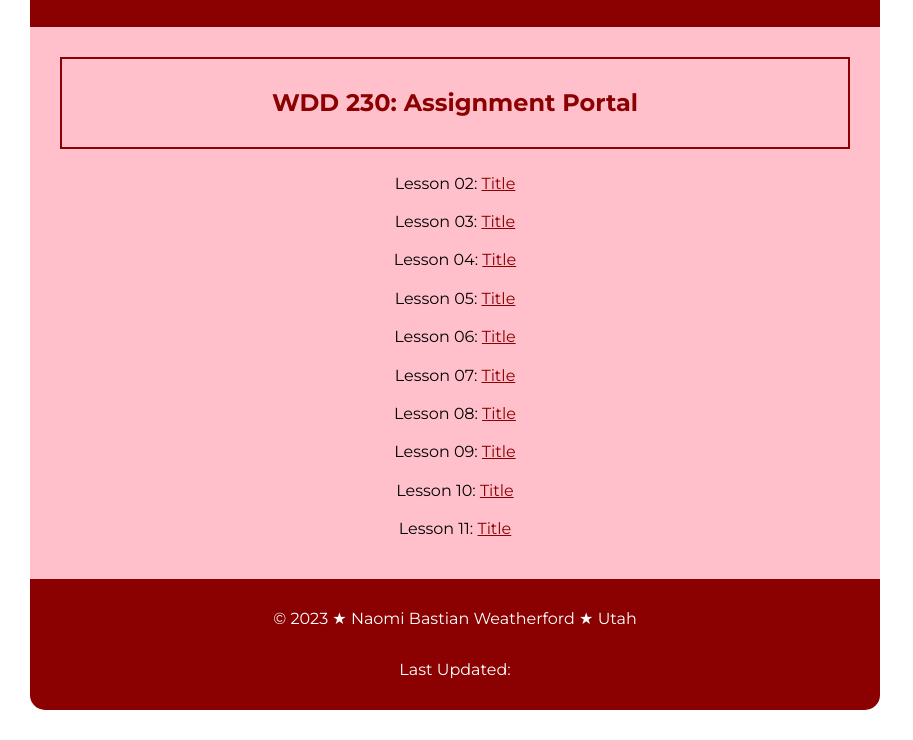
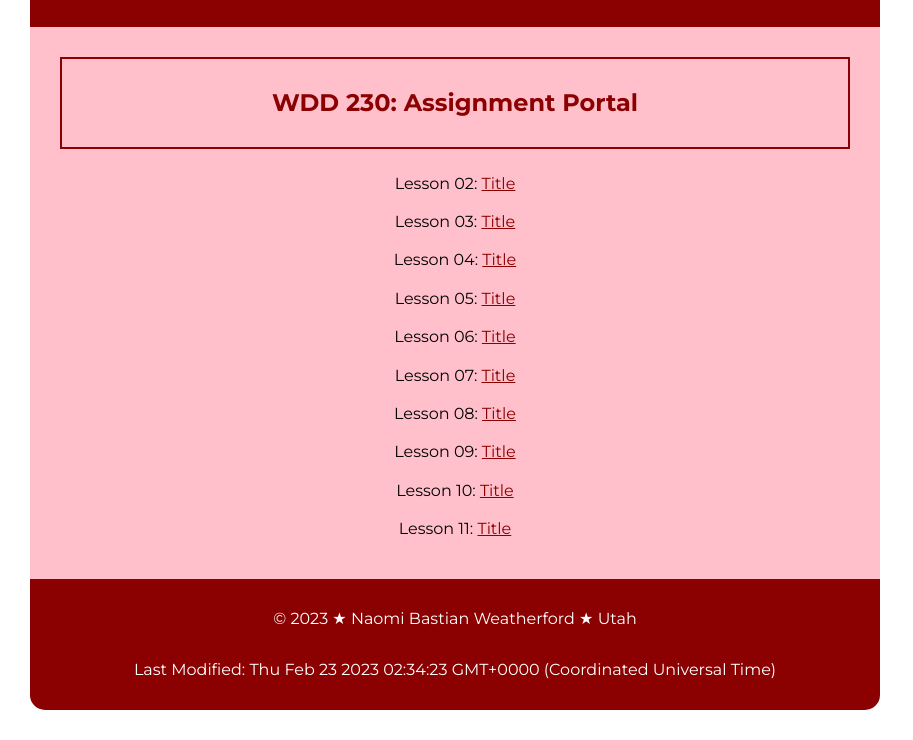
Before and after one commit to astronaomical/wdd230, a plain HTML site: page index.html in a window 1280 px wide. Shown: the part 447-1187 px from the top of the page, without its empty margins (0-913 px from the left). Drawn offline with nearby package versions, Linux system fonts and the light colour scheme.

Commit message:
Added JavaScript

```diff
--- a/index.html
+++ b/index.html
@@ -34,7 +34,7 @@
     </main>
     <footer>
       <p>&copy; <span id="year"> </span> &#9733; Naomi Bastian Weatherford &#9733; Utah</p>
-      <p>Last Updated: </p>
+      <p id="updated">Last Modified: <span id="lastmodified"></span></p>
     </footer>
     <script src="scripts/index.js"></script>
   </body>
--- a/scripts/index.js
+++ b/scripts/index.js
@@ -1,3 +1,7 @@
 year = document.querySelector("#year");
 const currentYear = new Date().getFullYear();
 year.textContent= currentYear;
+
+let lastModified = new Date(document.lastModified);
+
+document.getElementById("lastmodified").textContent = lastModified;
```
